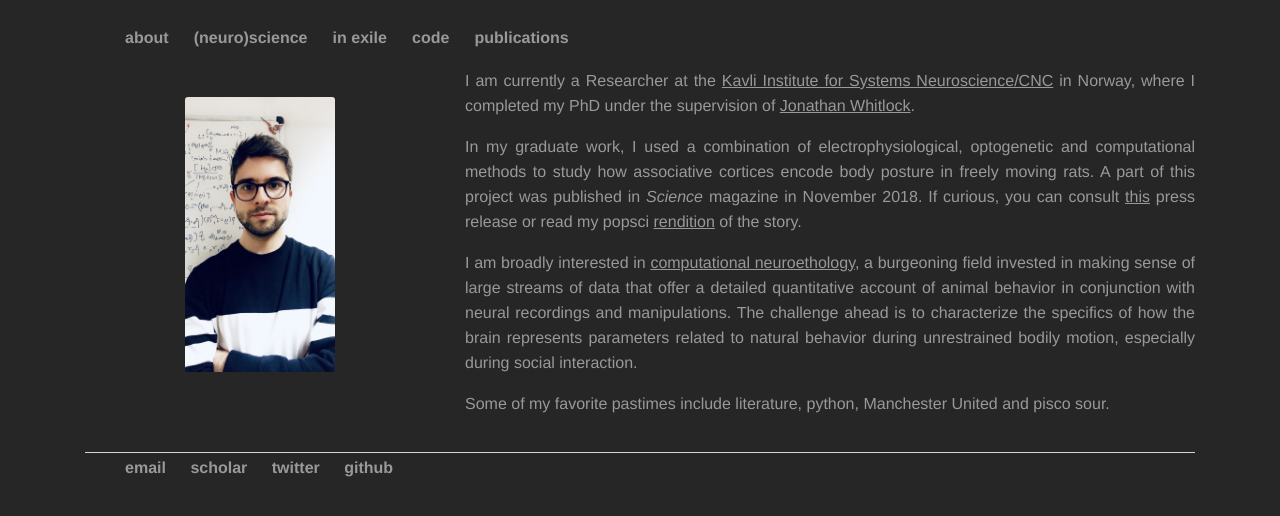
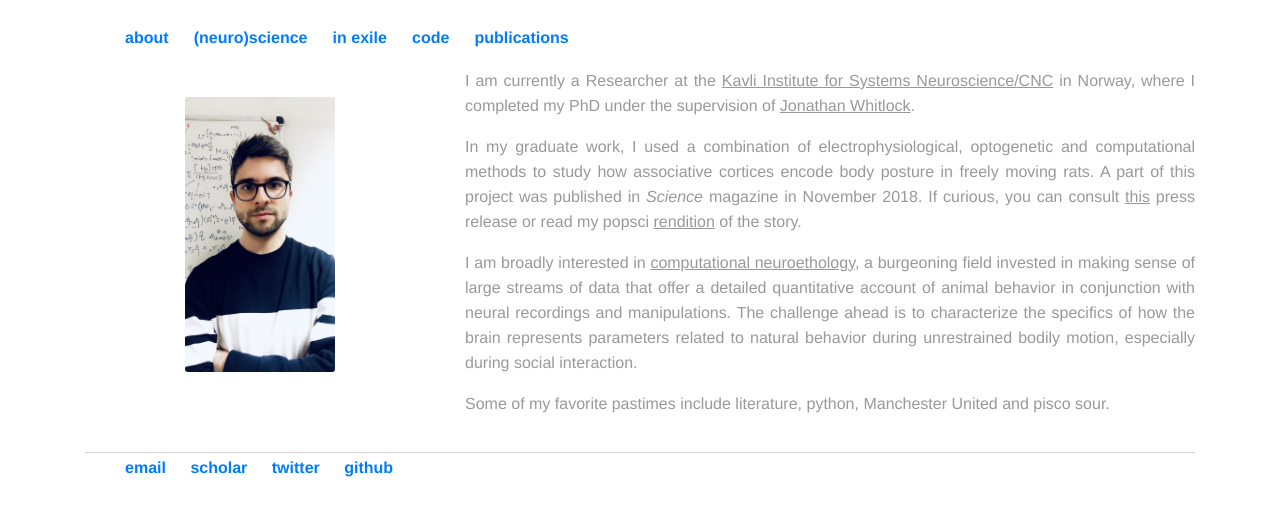
Before and after one commit to bartulem/bartulem.github.io, a Jekyll site: the page built from about/index.html, in a window 1280 px wide. Shown: the top 516 px of the page. Built offline with Jekyll 4.4.1, drawn with Linux system fonts in a browser that asks for light colours; some web fonts are replaced.

Commit message:
Update default.html

```diff
--- a/_layouts/default.html
+++ b/_layouts/default.html
@@ -3,7 +3,6 @@
 	<html lang="en">
 
 		{% include head.html %}
-		<link rel="stylesheet" type="text/css" href="https://bartulem.github.io/css/main.css">
 
 		<body>
 			<div class="container">
```
